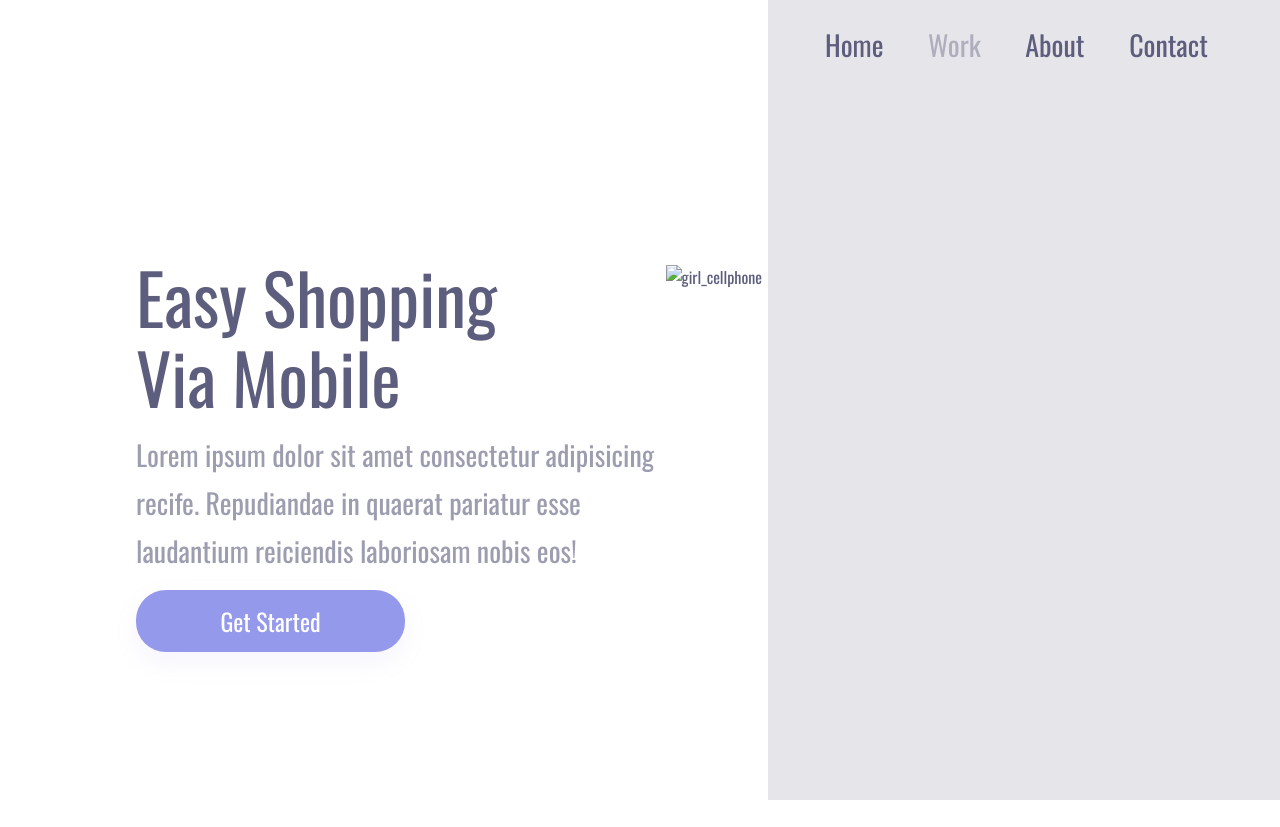
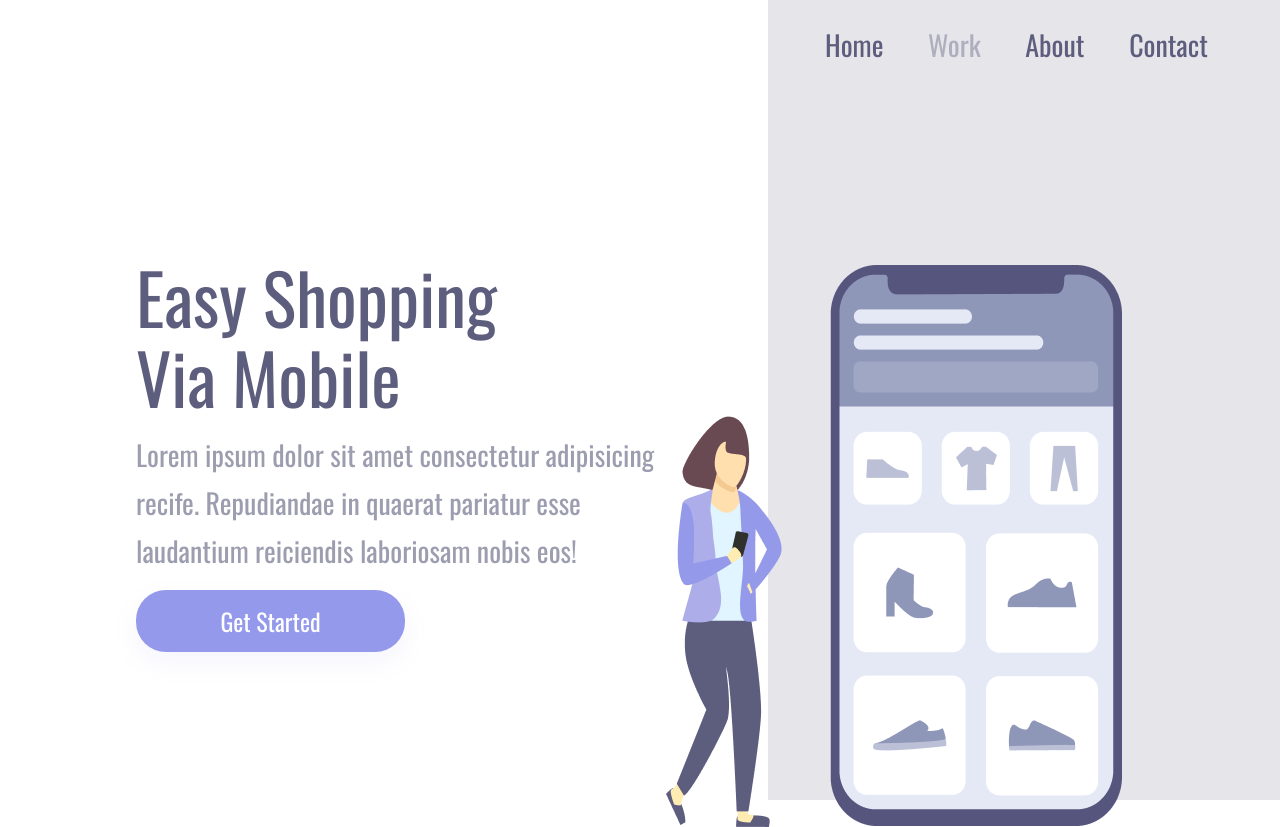
Before and after one commit to hnrq404/Via-mobile-shopping, a plain HTML site: page index.html in a window 1280 px wide. Before the commit the page ends 800 px from the top, so only its background shows below. Drawn offline with nearby package versions, Linux system fonts and the light colour scheme; the site is published under a folder, as on GitHub Pages, so addresses that start at the root find nothing.

Commit message:
Update index.html

```diff
--- a/index.html
+++ b/index.html
@@ -24,7 +24,7 @@
                 <a>About</a>
                 <a>Contact</a>
             </header>
-            <img src="/Assets/girl-cellphone.png" alt="girl_cellphone" class="img-logo">
+            <img src="./Assets/girl-cellphone.png" alt="girl_cellphone" class="img-logo">
         </section>
     </div>
 </body>
```
